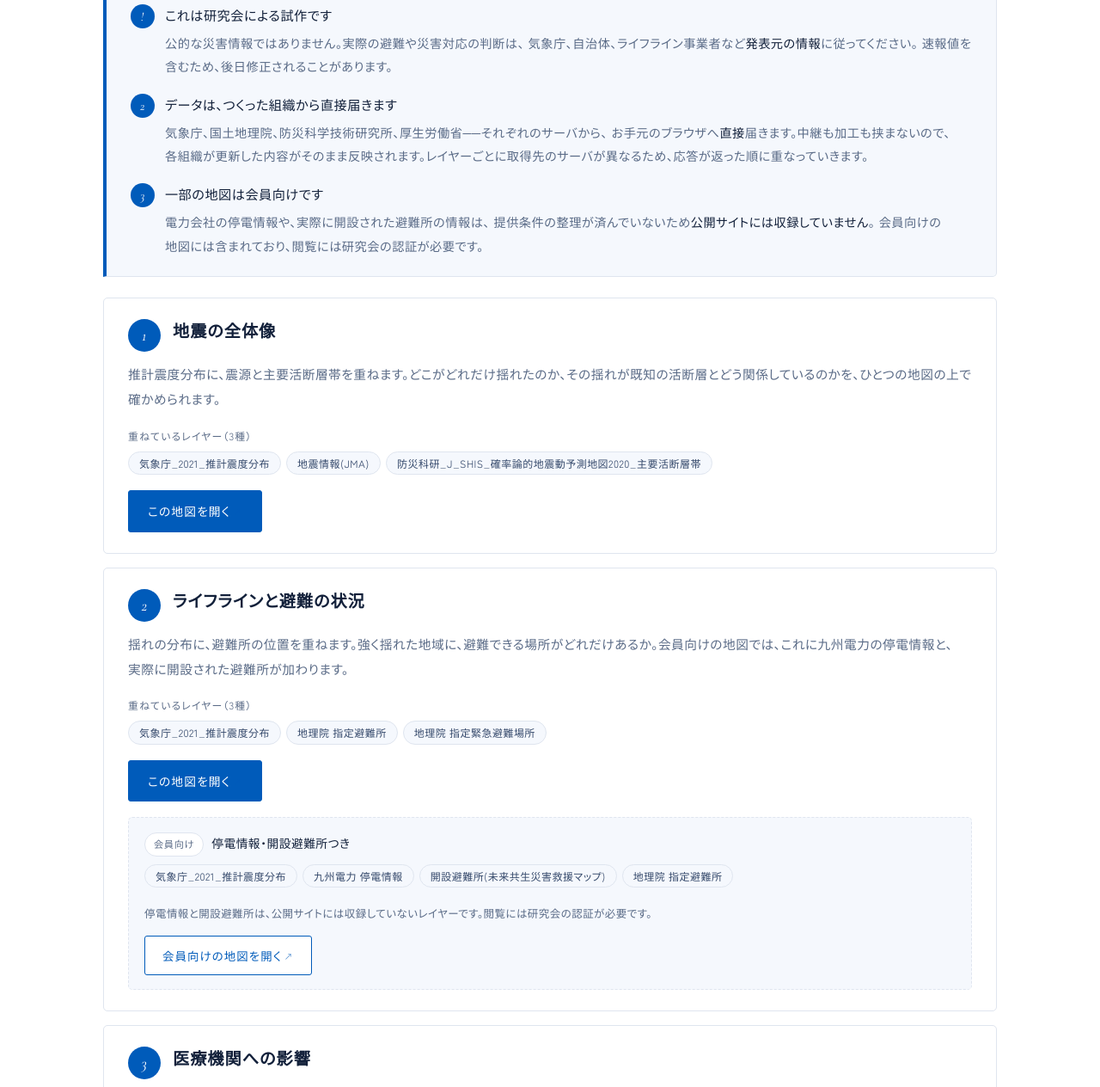
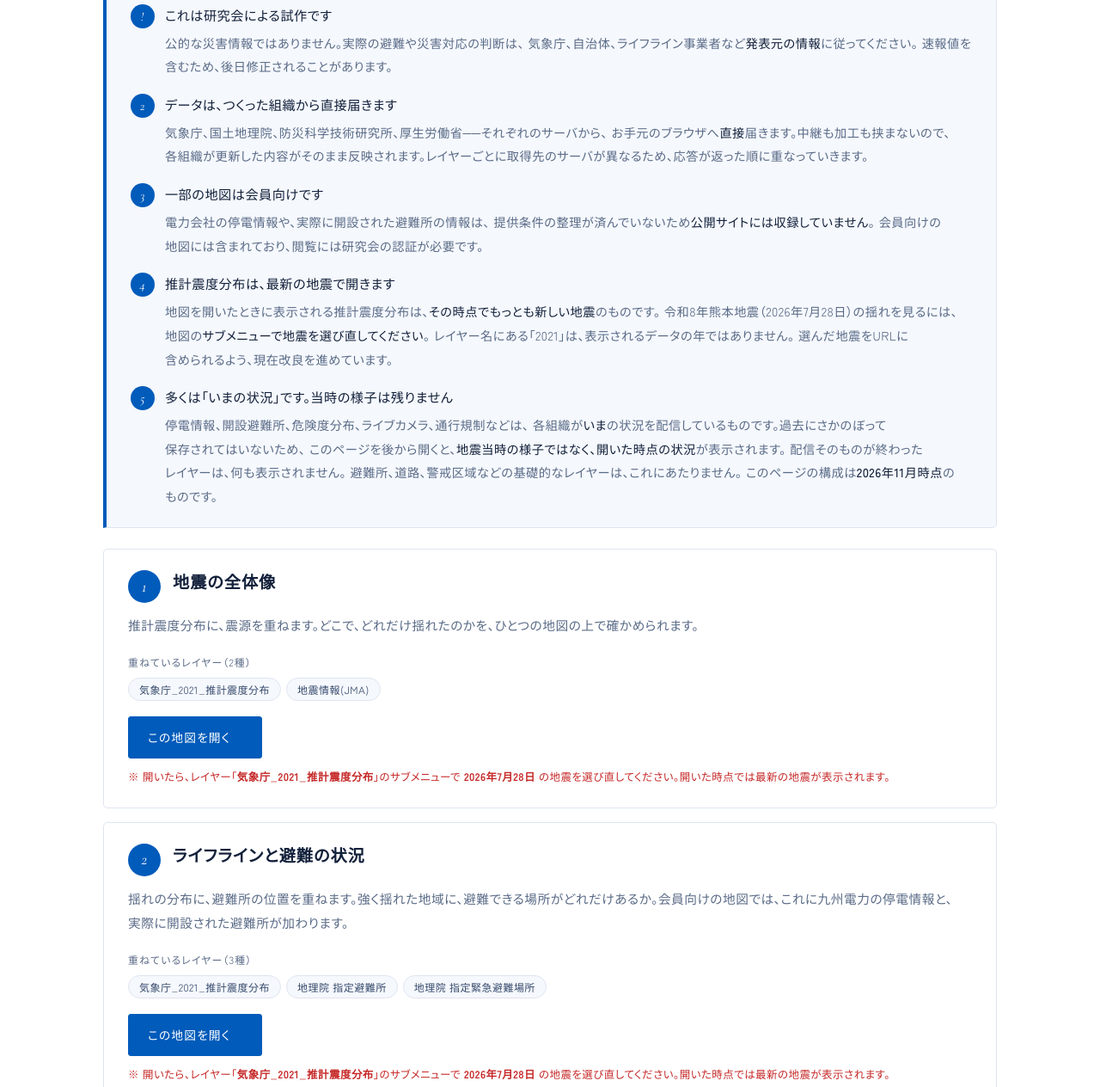
Before and after one commit to copernicus-tokyo/copernicus-tokyo.github.io, a plain HTML site: page kumamoto.html in a window 1280 px wide. Shown: the part 388-1652 px from the top of the page at 86% size. Drawn offline with nearby package versions, Linux system fonts and the light colour scheme; a web font is replaced by a local one.

Commit message:
熊本地震ページ：確率図を外し、震度分布の選び直しと情報の鮮度を注記する
第8回研究会（11/19）の議論と、その後の平田氏の指摘を受けた修正。

・「地震の全体像」から 防災科研_J_SHIS_確率論的地震動予測地図2020_主要活断層帯 を外した。
  実際に起きた地震のページで、揺れの分布と発生確率が混ざって読まれかねないため（平田氏）。
  説明文とレイヤー数（3種→2種）もあわせて直した。

・「この地図を開く」の下に、推計震度分布を手で選び直す案内を赤字で入れた（5か所）。
  この地図は開いた時点で最新の地震を表示するため、令和8年熊本地震（2026年7月28日）を
  見るにはサブメニューでの選び直しが要る。選んだ地震をURLに含める改良は高木氏が対応中。
  5番目「二次災害の警戒」は推計震度分布を使っていないので入れていない。

・お断りに2件を追加。推計震度分布が最新の地震で開くこと。停電情報・開設避難所・危険度分布・
  ライブカメラなどは「いまの状況」の配信で、当時の様子は残らないこと。避難所や道路などの
  基礎的なレイヤーはこれにあたらない旨も書き分けた。

home.css に .set__pick を追加したため、各ページの ?v= を 42 から 43 に上げた。

Co-Authored-By: Claude Opus 5 <noreply@anthropic.com>

```diff
--- a/home.css
+++ b/home.css
@@ -203,6 +203,9 @@ img.work__img--fit{aspect-ratio:16/9;height:auto;object-fit:contain;
   background:var(--blue);color:#fff;font-size:.86rem;letter-spacing:.08em;
 }
 .set__go:hover{background:var(--blue-deep);color:#fff;text-decoration:none}
+/* 推計震度分布を手で選び直す案内。平田氏の指摘（2026-11-19 後）を受けた注記 */
+.set__pick{margin-top:11px;font-size:.78rem;line-height:1.75;color:#c62828}
+.set__pick b{font-weight:700}
 .sets__note{
   margin-top:26px;padding:16px 18px;background:var(--bg-tint);
   border-left:3px solid var(--line);font-size:.86rem;color:var(--ink-soft);
--- a/kumamoto.html
+++ b/kumamoto.html
@@ -23,7 +23,7 @@
 <link rel="preconnect" href="https://fonts.googleapis.com">
 <link rel="preconnect" href="https://fonts.gstatic.com" crossorigin>
 <link href="https://fonts.googleapis.com/css2?family=Shippori+Mincho+B1:wght@500;700;800&family=Zen+Kaku+Gothic+New:wght@400;500;700&family=Cormorant+Garamond:ital,wght@1,400;1,500&display=swap" rel="stylesheet">
-<link rel="stylesheet" href="home.css?v=42">
+<link rel="stylesheet" href="home.css?v=43">
 
 <!-- アクセス解析（GoatCounter）。Cookieを使わず、IPアドレスとUser-Agentを保存しない。
      個人を識別せず、集計結果だけを残すため、同意バナーは置いていない。
@@ -106,6 +106,33 @@
           </p>
         </div>
       </li>
+      <li>
+        <span class="notice__n">4</span>
+        <div>
+          <p class="notice__h">推計震度分布は、最新の地震で開きます</p>
+          <p class="notice__d">
+            地図を開いたときに表示される推計震度分布は、<b>その時点でもっとも新しい地震</b>のものです。
+            令和8年熊本地震（2026年7月28日）の揺れを見るには、
+            地図の<b>サブメニューで地震を選び直してください</b>。
+            レイヤー名にある「2021」は、表示されるデータの年ではありません。
+            選んだ地震をURLに含められるよう、現在改良を進めています。
+          </p>
+        </div>
+      </li>
+      <li>
+        <span class="notice__n">5</span>
+        <div>
+          <p class="notice__h">多くは「いまの状況」です。当時の様子は残りません</p>
+          <p class="notice__d">
+            停電情報、開設避難所、危険度分布、ライブカメラ、通行規制などは、
+            各組織が<b>いま</b>の状況を配信しているものです。過去にさかのぼって保存されてはいないため、
+            このページを後から開くと、<b>地震当時の様子ではなく、開いた時点の状況</b>が表示されます。
+            配信そのものが終わったレイヤーは、何も表示されません。
+            避難所、道路、警戒区域などの基礎的なレイヤーは、これにあたりません。
+            このページの構成は<b>2026年11月時点</b>のものです。
+          </p>
+        </div>
+      </li>
     </ul>
   </div>
 
@@ -115,10 +142,11 @@
           <span class="set__n">1</span>
           <div><h2 class="set__t">地震の全体像</h2></div>
         </div>
-        <p class="set__d">推計震度分布に、震源と主要活断層帯を重ねます。どこがどれだけ揺れたのか、その揺れが既知の活断層とどう関係しているのかを、ひとつの地図の上で確かめられます。</p>
-        <p class="set__lt">重ねているレイヤー（3種）</p>
-        <ul class="set__l"><li>気象庁_2021_推計震度分布</li><li>地震情報(JMA)</li><li>防災科研_J_SHIS_確率論的地震動予測地図2020_主要活断層帯</li></ul>
-        <a class="set__go" href="https://svgmap.org/demos/demo1/#xywh=global:130.15,32.44,1.2,0.62&amp;visibleLayer=%E6%B0%97%E8%B1%A1%E5%BA%81_2021_%E6%8E%A8%E8%A8%88%E9%9C%87%E5%BA%A6%E5%88%86%E5%B8%83,%E5%9C%B0%E9%9C%87%E6%83%85%E5%A0%B1%28JMA%29,%E9%98%B2%E7%81%BD%E7%A7%91%E7%A0%94_J_SHIS_%E7%A2%BA%E7%8E%87%E8%AB%96%E7%9A%84%E5%9C%B0%E9%9C%87%E5%8B%95%E4%BA%88%E6%B8%AC%E5%9C%B0%E5%9B%B32020_%E4%B8%BB%E8%A6%81%E6%B4%BB%E6%96%AD%E5%B1%A4%E5%B8%AF" target="_blank" rel="noopener">この地図を開く</a>
+        <p class="set__d">推計震度分布に、震源を重ねます。どこで、どれだけ揺れたのかを、ひとつの地図の上で確かめられます。</p>
+        <p class="set__lt">重ねているレイヤー（2種）</p>
+        <ul class="set__l"><li>気象庁_2021_推計震度分布</li><li>地震情報(JMA)</li></ul>
+        <a class="set__go" href="https://svgmap.org/demos/demo1/#xywh=global:130.15,32.44,1.2,0.62&amp;visibleLayer=%E6%B0%97%E8%B1%A1%E5%BA%81_2021_%E6%8E%A8%E8%A8%88%E9%9C%87%E5%BA%A6%E5%88%86%E5%B8%83,%E5%9C%B0%E9%9C%87%E6%83%85%E5%A0%B1%28JMA%29" target="_blank" rel="noopener">この地図を開く</a>
+        <p class="set__pick">※ 開いたら、レイヤー「<b>気象庁_2021_推計震度分布</b>」のサブメニューで <b>2026年7月28日</b> の地震を選び直してください。開いた時点では最新の地震が表示されます。</p>
       </article>
       <article class="set">
         <div class="set__h">
@@ -129,11 +157,13 @@
         <p class="set__lt">重ねているレイヤー（3種）</p>
         <ul class="set__l"><li>気象庁_2021_推計震度分布</li><li>地理院 指定避難所</li><li>地理院 指定緊急避難場所</li></ul>
         <a class="set__go" href="https://svgmap.org/demos/demo1/#xywh=global:130.15,32.44,1.2,0.62&amp;visibleLayer=%E6%B0%97%E8%B1%A1%E5%BA%81_2021_%E6%8E%A8%E8%A8%88%E9%9C%87%E5%BA%A6%E5%88%86%E5%B8%83,%E5%9C%B0%E7%90%86%E9%99%A2%20%E6%8C%87%E5%AE%9A%E9%81%BF%E9%9B%A3%E6%89%80,%E5%9C%B0%E7%90%86%E9%99%A2%20%E6%8C%87%E5%AE%9A%E7%B7%8A%E6%80%A5%E9%81%BF%E9%9B%A3%E5%A0%B4%E6%89%80" target="_blank" rel="noopener">この地図を開く</a>
+        <p class="set__pick">※ 開いたら、レイヤー「<b>気象庁_2021_推計震度分布</b>」のサブメニューで <b>2026年7月28日</b> の地震を選び直してください。開いた時点では最新の地震が表示されます。</p>
         <div class="kset__mem">
           <p class="kset__memt"><span class="kset__lock">会員向け</span>停電情報・開設避難所つき</p>
           <ul class="set__l"><li>気象庁_2021_推計震度分布</li><li>九州電力 停電情報</li><li>開設避難所(未来共生災害救援マップ)</li><li>地理院 指定避難所</li></ul>
           <p class="kset__memd">停電情報と開設避難所は、公開サイトには収録していないレイヤーです。閲覧には研究会の認証が必要です。</p>
           <a class="kset__go2" href="https://www.svgmap.org/devinfo/devkddi/lvl0.1/d2i2map/mapMashupTester.html#xywh=global:130.15,32.44,1.2,0.62&amp;visibleLayer=%E6%B0%97%E8%B1%A1%E5%BA%81_2021_%E6%8E%A8%E8%A8%88%E9%9C%87%E5%BA%A6%E5%88%86%E5%B8%83,%E4%B9%9D%E5%B7%9E%E9%9B%BB%E5%8A%9B%20%E5%81%9C%E9%9B%BB%E6%83%85%E5%A0%B1,%E9%96%8B%E8%A8%AD%E9%81%BF%E9%9B%A3%E6%89%80%28%E6%9C%AA%E6%9D%A5%E5%85%B1%E7%94%9F%E7%81%BD%E5%AE%B3%E6%95%91%E6%8F%B4%E3%83%9E%E3%83%83%E3%83%97%29,%E5%9C%B0%E7%90%86%E9%99%A2%20%E6%8C%87%E5%AE%9A%E9%81%BF%E9%9B%A3%E6%89%80" target="_blank" rel="noopener">会員向けの地図を開く</a>
+        <p class="set__pick">※ 開いたら、レイヤー「<b>気象庁_2021_推計震度分布</b>」のサブメニューで <b>2026年7月28日</b> の地震を選び直してください。開いた時点では最新の地震が表示されます。</p>
         </div>
       </article>
       <article class="set">
@@ -145,6 +175,7 @@
         <p class="set__lt">重ねているレイヤー（4種）</p>
         <ul class="set__l"><li>厚労省 病院・診療所・薬局</li><li>気象庁_2021_推計震度分布</li><li>急傾斜警戒区域</li><li>土石流警戒区域</li></ul>
         <a class="set__go" href="https://svgmap.org/demos/demo1/#xywh=global:130.15,32.44,1.2,0.62&amp;visibleLayer=%E5%8E%9A%E5%8A%B4%E7%9C%81%20%E7%97%85%E9%99%A2%E3%83%BB%E8%A8%BA%E7%99%82%E6%89%80%E3%83%BB%E8%96%AC%E5%B1%80,%E6%B0%97%E8%B1%A1%E5%BA%81_2021_%E6%8E%A8%E8%A8%88%E9%9C%87%E5%BA%A6%E5%88%86%E5%B8%83,%E6%80%A5%E5%82%BE%E6%96%9C%E8%AD%A6%E6%88%92%E5%8C%BA%E5%9F%9F,%E5%9C%9F%E7%9F%B3%E6%B5%81%E8%AD%A6%E6%88%92%E5%8C%BA%E5%9F%9F" target="_blank" rel="noopener">この地図を開く</a>
+        <p class="set__pick">※ 開いたら、レイヤー「<b>気象庁_2021_推計震度分布</b>」のサブメニューで <b>2026年7月28日</b> の地震を選び直してください。開いた時点では最新の地震が表示されます。</p>
       </article>
       <article class="set">
         <div class="set__h">
@@ -155,6 +186,7 @@
         <p class="set__lt">重ねているレイヤー（5種）</p>
         <ul class="set__l"><li>緊急輸送道路</li><li>道路(国土技術研究センター)</li><li>鉄道</li><li>通行規制</li><li>気象庁_2021_推計震度分布</li></ul>
         <a class="set__go" href="https://svgmap.org/demos/demo1/#xywh=global:130.15,32.44,1.2,0.62&amp;visibleLayer=%E7%B7%8A%E6%80%A5%E8%BC%B8%E9%80%81%E9%81%93%E8%B7%AF,%E9%81%93%E8%B7%AF%28%E5%9B%BD%E5%9C%9F%E6%8A%80%E8%A1%93%E7%A0%94%E7%A9%B6%E3%82%BB%E3%83%B3%E3%82%BF%E3%83%BC%29,%E9%89%84%E9%81%93,%E9%80%9A%E8%A1%8C%E8%A6%8F%E5%88%B6,%E6%B0%97%E8%B1%A1%E5%BA%81_2021_%E6%8E%A8%E8%A8%88%E9%9C%87%E5%BA%A6%E5%88%86%E5%B8%83" target="_blank" rel="noopener">この地図を開く</a>
+        <p class="set__pick">※ 開いたら、レイヤー「<b>気象庁_2021_推計震度分布</b>」のサブメニューで <b>2026年7月28日</b> の地震を選び直してください。開いた時点では最新の地震が表示されます。</p>
       </article>
       <article class="set">
         <div class="set__h">
```
Also changed, not shown: index.html (+1 -1 lines), kiyaku.html (+1 -1 lines), layersets.html (+1 -1 lines), records.html (+1 -1 lines).
